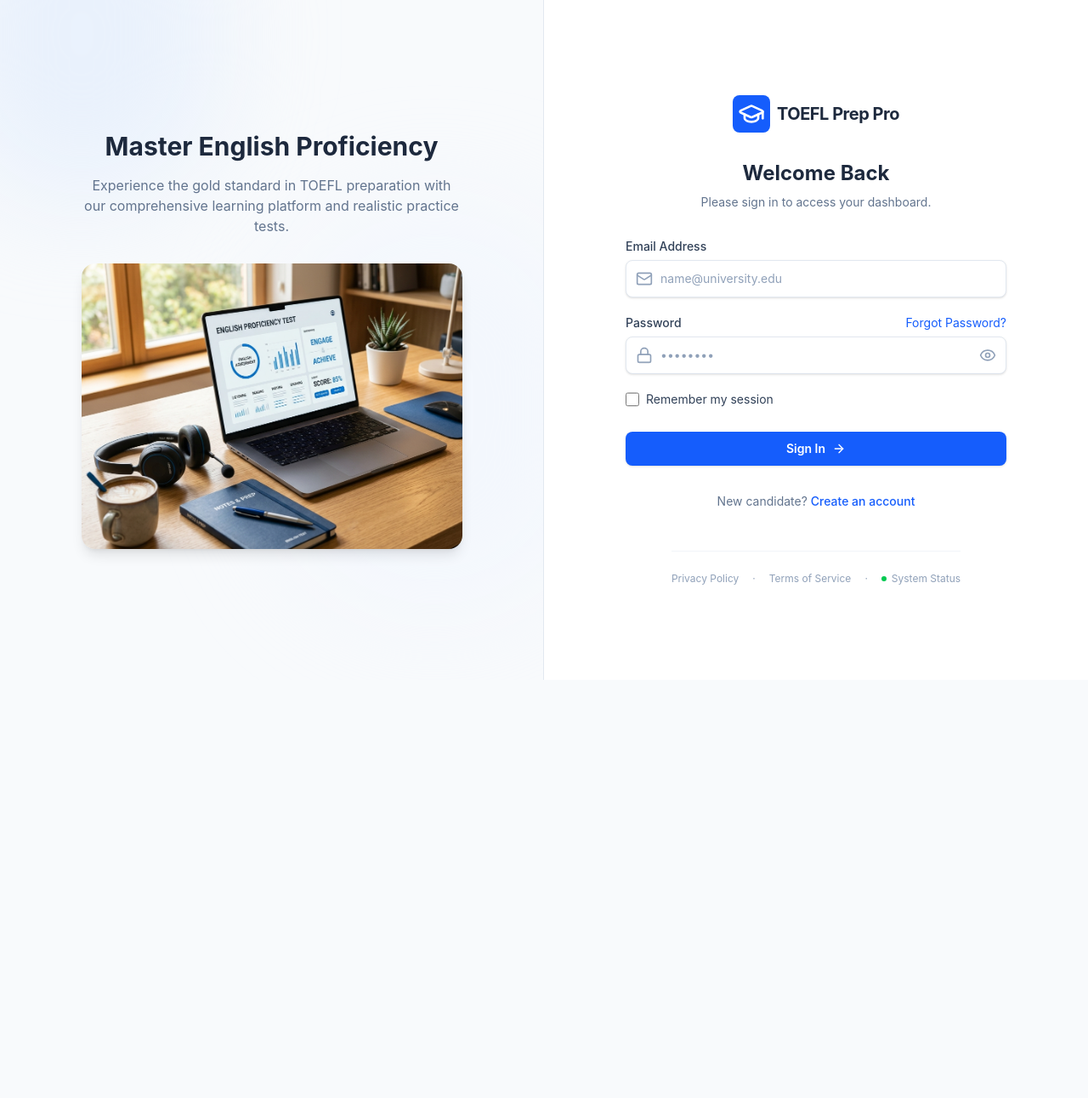
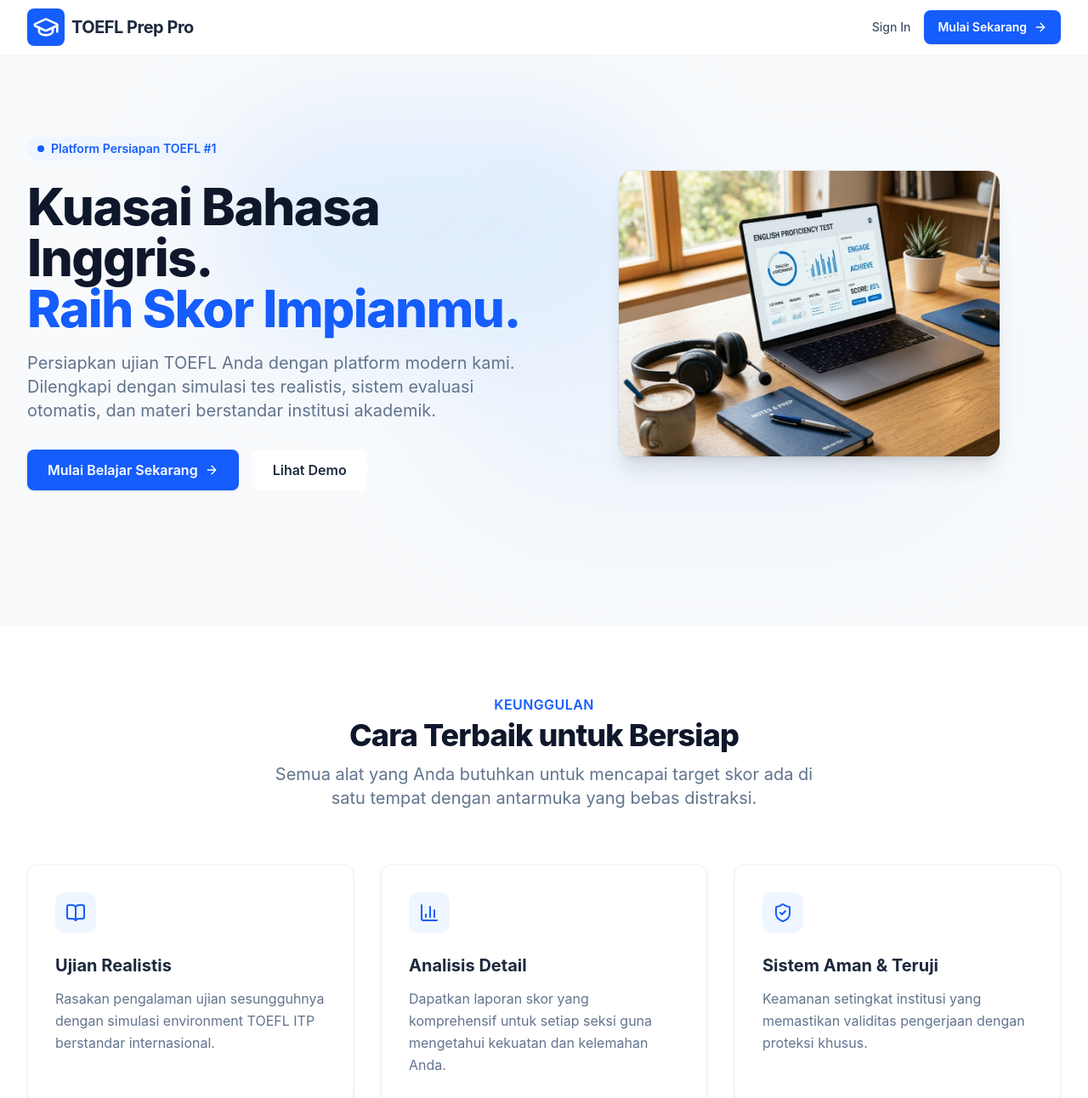
Before and after one commit to saripudin14/Toefl_frontend, a React (Vite) app: page / in a window 1280 px wide. Before the commit this address led to /login. Shown: the top 1292 px of the page at 85% size. Before the commit the page ends 800 px from the top, so only its background shows below. Built offline with nearby package versions, Linux system fonts and the light colour scheme.

Commit message:
feat: add beautiful public landing page

```diff
--- a/src/app/routes.jsx
+++ b/src/app/routes.jsx
@@ -8,6 +8,7 @@ import { ForbiddenPage } from "../features/auth/pages/ForbiddenPage";
 import { NotFoundPage } from "../features/auth/pages/NotFoundPage";
 
 // Lazy load feature pages
+const LandingPage = React.lazy(() => import("../features/public/pages/LandingPage"));
 const LoginPage = React.lazy(() => import("../features/auth/pages/LoginPage"));
 const RegisterPage = React.lazy(() => import("../features/auth/pages/RegisterPage").then(m => ({ default: m.RegisterPage })));
 const ForgotPasswordPage = React.lazy(() => import("../features/auth/pages/ForgotPasswordPage").then(m => ({ default: m.ForgotPasswordPage })));
@@ -29,8 +30,8 @@ export function AppRoutes() {
       </div>
     }>
       <Routes>
-        {/* Default route redirect to dashboard (which will redirect to login if not auth) */}
-        <Route path="/" element={<Navigate to="/dashboard" replace />} />
+        {/* Landing Page Route */}
+        <Route path="/" element={<LandingPage />} />
 
         {/* Guest routes */}
         <Route
--- /dev/null
+++ b/src/features/public/pages/LandingPage.jsx
@@ -0,0 +1,160 @@
+import React from "react";
+import { Link } from "react-router-dom";
+import { useAuth } from "../../auth/auth-context";
+import { Logo } from "../../../components/ui/Logo";
+import { Button } from "../../../components/ui/Button";
+import { Card } from "../../../components/ui/Card";
+import { CheckCircle2Icon, BookOpenIcon, BarChart3Icon, ShieldCheckIcon } from "lucide-react";
+import heroImage from "../../../assets/images/hero-login.png";
+
+export default function LandingPage() {
+  const { isAuthenticated } = useAuth();
+
+  const features = [
+    {
+      title: "Ujian Realistis",
+      description: "Rasakan pengalaman ujian sesungguhnya dengan simulasi environment TOEFL ITP berstandar internasional.",
+      icon: <BookOpenIcon className="w-6 h-6 text-blue-600" />
+    },
+    {
+      title: "Analisis Detail",
+      description: "Dapatkan laporan skor yang komprehensif untuk setiap seksi guna mengetahui kekuatan dan kelemahan Anda.",
+      icon: <BarChart3Icon className="w-6 h-6 text-blue-600" />
+    },
+    {
+      title: "Sistem Aman & Teruji",
+      description: "Keamanan setingkat institusi yang memastikan validitas pengerjaan dengan proteksi khusus.",
+      icon: <ShieldCheckIcon className="w-6 h-6 text-blue-600" />
+    }
+  ];
+
+  return (
+    <div className="min-h-screen bg-white font-sans text-slate-800 flex flex-col">
+      {/* Navbar */}
+      <header className="sticky top-0 z-50 bg-white/80 backdrop-blur-md border-b border-slate-100">
+        <div className="max-w-7xl mx-auto px-4 sm:px-6 lg:px-8">
+          <div className="flex justify-between items-center h-16">
+            <div className="flex-shrink-0 flex items-center">
+              <Logo variant="full" size="md" />
+            </div>
+            <div className="flex items-center space-x-4">
+              {isAuthenticated ? (
+                <Link to="/dashboard">
+                  <Button variant="primary">Go to Dashboard</Button>
+                </Link>
+              ) : (
+                <>
+                  <Link to="/login" className="text-sm font-medium text-slate-600 hover:text-blue-600 transition-colors">
+                    Sign In
+                  </Link>
+                  <Link to="/register">
+                    <Button variant="primary">Mulai Sekarang</Button>
+                  </Link>
+                </>
+              )}
+            </div>
+          </div>
+        </div>
+      </header>
+
+      <main className="flex-grow">
+        {/* Hero Section */}
+        <section className="relative overflow-hidden bg-slate-50 pt-16 pb-24 sm:pt-24 sm:pb-32 lg:pb-40">
+          {/* Decorative background */}
+          <div className="absolute top-0 left-1/2 -translate-x-1/2 w-full h-full overflow-hidden z-0 pointer-events-none">
+            <div className="absolute top-[10%] left-[20%] w-[40%] h-[40%] rounded-full bg-blue-200/40 blur-3xl"></div>
+            <div className="absolute bottom-[20%] right-[10%] w-[50%] h-[50%] rounded-full bg-blue-100/40 blur-3xl"></div>
+          </div>
+
+          <div className="relative z-10 max-w-7xl mx-auto px-4 sm:px-6 lg:px-8">
+            <div className="lg:grid lg:grid-cols-12 lg:gap-8 items-center">
+              <div className="sm:text-center md:max-w-2xl md:mx-auto lg:col-span-6 lg:text-left">
+                <div className="inline-flex items-center rounded-full px-3 py-1 text-sm font-semibold text-blue-600 bg-blue-50 mb-6">
+                  <span className="flex h-2 w-2 rounded-full bg-blue-600 mr-2"></span>
+                  Platform Persiapan TOEFL #1
+                </div>
+                <h1 className="text-4xl tracking-tight font-extrabold text-slate-900 sm:text-5xl md:text-6xl lg:text-5xl xl:text-6xl">
+                  <span className="block xl:inline">Kuasai Bahasa Inggris.</span>{" "}
+                  <span className="block text-blue-600">Raih Skor Impianmu.</span>
+                </h1>
+                <p className="mt-3 text-base text-slate-500 sm:mt-5 sm:text-xl lg:text-lg xl:text-xl">
+                  Persiapkan ujian TOEFL Anda dengan platform modern kami. Dilengkapi dengan simulasi tes realistis, sistem evaluasi otomatis, dan materi berstandar institusi akademik.
+                </p>
+                <div className="mt-8 sm:max-w-lg sm:mx-auto sm:text-center lg:text-left lg:mx-0 flex flex-col sm:flex-row gap-4">
+                  <Link to={isAuthenticated ? "/dashboard" : "/register"}>
+                    <Button variant="primary" size="lg" className="w-full sm:w-auto" showArrow>
+                      {isAuthenticated ? "Masuk ke Dashboard" : "Mulai Belajar Sekarang"}
+                    </Button>
+                  </Link>
+                  <Link to={isAuthenticated ? "/dashboard" : "/login"}>
+                    <Button variant="outline" size="lg" className="w-full sm:w-auto bg-white">
+                      Lihat Demo
+                    </Button>
+                  </Link>
+                </div>
+              </div>
+              <div className="mt-12 relative sm:max-w-lg sm:mx-auto lg:mt-0 lg:max-w-none lg:mx-0 lg:col-span-6 lg:flex lg:items-center">
+                <div className="relative mx-auto w-full rounded-2xl shadow-xl lg:max-w-md overflow-hidden bg-white aspect-[4/3] ring-1 ring-slate-900/5">
+                  <img
+                    className="w-full h-full object-cover"
+                    src={heroImage}
+                    alt="TOEFL Preparation Dashboard Preview"
+                  />
+                </div>
+              </div>
+            </div>
+          </div>
+        </section>
+
+        {/* Features Section */}
+        <section className="py-20 bg-white">
+          <div className="max-w-7xl mx-auto px-4 sm:px-6 lg:px-8">
+            <div className="text-center mb-16">
+              <h2 className="text-base text-blue-600 font-semibold tracking-wide uppercase">Keunggulan</h2>
+              <p className="mt-2 text-3xl leading-8 font-extrabold tracking-tight text-slate-900 sm:text-4xl">
+                Cara Terbaik untuk Bersiap
+              </p>
+              <p className="mt-4 max-w-2xl text-xl text-slate-500 mx-auto">
+                Semua alat yang Anda butuhkan untuk mencapai target skor ada di satu tempat dengan antarmuka yang bebas distraksi.
+              </p>
+            </div>
+
+            <div className="grid grid-cols-1 md:grid-cols-3 gap-8">
+              {features.map((feature, index) => (
+                <Card key={index} className="border border-slate-100 shadow-sm hover:shadow-md transition-shadow p-8 flex flex-col h-full bg-white">
+                  <div className="flex items-center justify-center h-12 w-12 rounded-xl bg-blue-50 mb-6">
+                    {feature.icon}
+                  </div>
+                  <h3 className="text-xl font-bold text-slate-800 mb-3">{feature.title}</h3>
+                  <p className="text-slate-500 flex-grow leading-relaxed">
+                    {feature.description}
+                  </p>
+                </Card>
+              ))}
+            </div>
+          </div>
+        </section>
+      </main>
+
+      {/* Footer */}
+      <footer className="bg-slate-900 py-12">
+        <div className="max-w-7xl mx-auto px-4 sm:px-6 lg:px-8 flex flex-col items-center">
+          <div className="flex items-center gap-2 mb-4 bg-white/10 p-2 rounded-xl">
+            <Logo variant="full" size="md" className="text-white" />
+          </div>
+          <p className="text-slate-400 text-sm text-center max-w-md">
+            Membantu ribuan siswa dan profesional membuktikan kemampuan bahasa Inggris mereka untuk dunia.
+          </p>
+          <div className="mt-8 border-t border-slate-800 pt-8 w-full flex flex-col md:flex-row justify-between items-center text-sm text-slate-500">
+            <p>&copy; 2026 TOEFL Prep Pro. All rights reserved.</p>
+            <div className="flex space-x-6 mt-4 md:mt-0">
+              <Link to="#" className="hover:text-white transition-colors">Privacy Policy</Link>
+              <Link to="#" className="hover:text-white transition-colors">Terms of Service</Link>
+              <Link to="#" className="hover:text-white transition-colors">Contact</Link>
+            </div>
+          </div>
+        </div>
+      </footer>
+    </div>
+  );
+}
```
